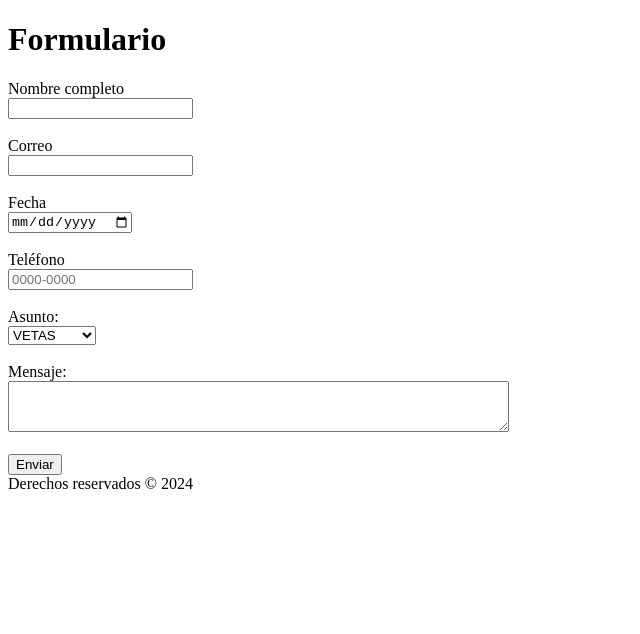
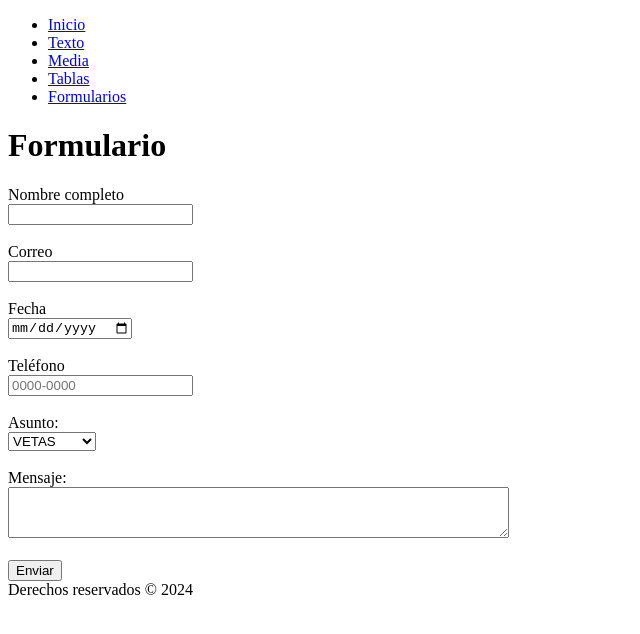
Before and after one commit to MelidaZuniga55/PracticaHTML, a plain HTML site: page views/formulario.html in a window 1280 px wide. Shown: the whole page, without its empty margins (0-640 px from the left). Drawn offline with Linux system fonts and the light colour scheme.

Commit message:
Reparacion de errores :)

```diff
--- a/views/formulario.html
+++ b/views/formulario.html
@@ -9,7 +9,13 @@
 </head>
 <body>
     <header>
-
+        <ul>
+            <li> <a href="../index.html">Inicio</a></li>
+            <li> <a href="texto.html">Texto</a></li>
+            <li> <a href="media.html">Media</a></li>
+            <li> <a href="tabla.html">Tablas</a></li>
+            <li> <a href="formulario.html">Formularios</a></li>
+        </ul>
     </header>
     <main>
     <h1>Formulario</h1>
```
Also changed, not shown: index.html (+1 -1 lines).
